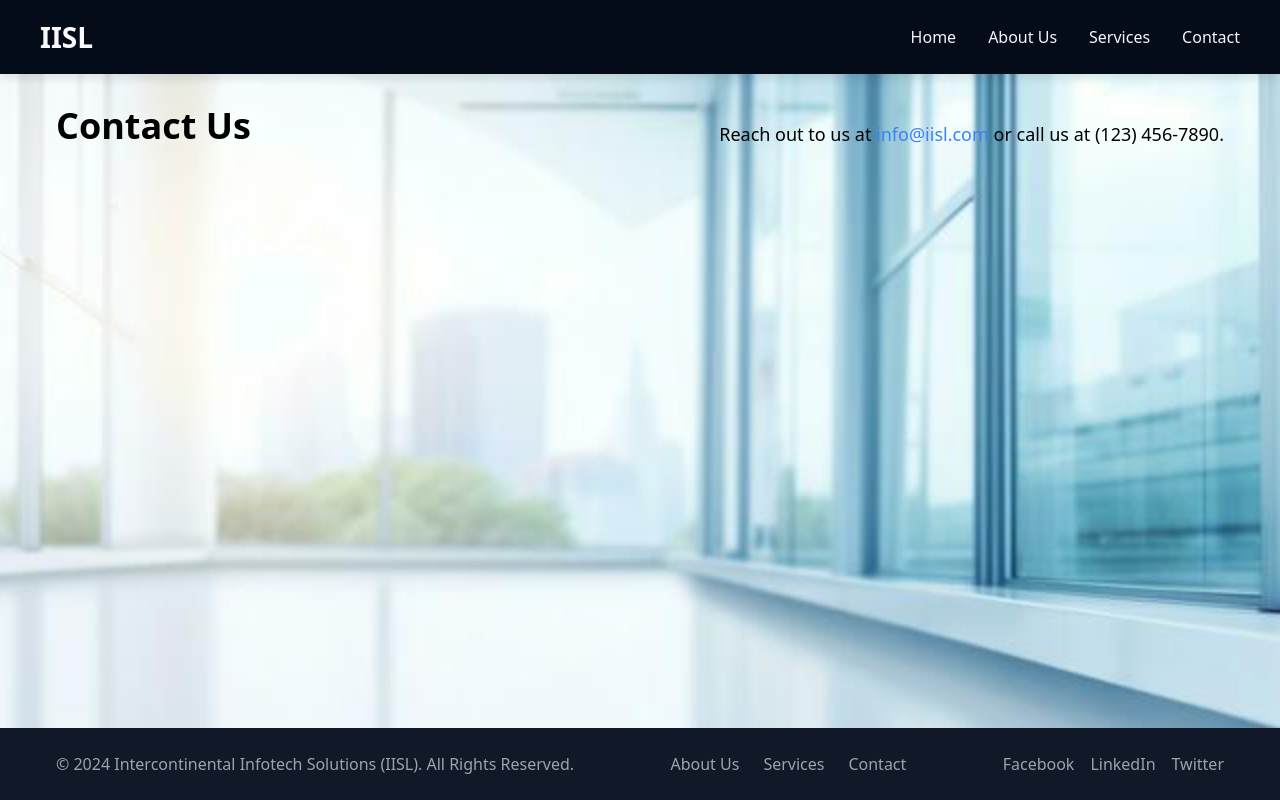
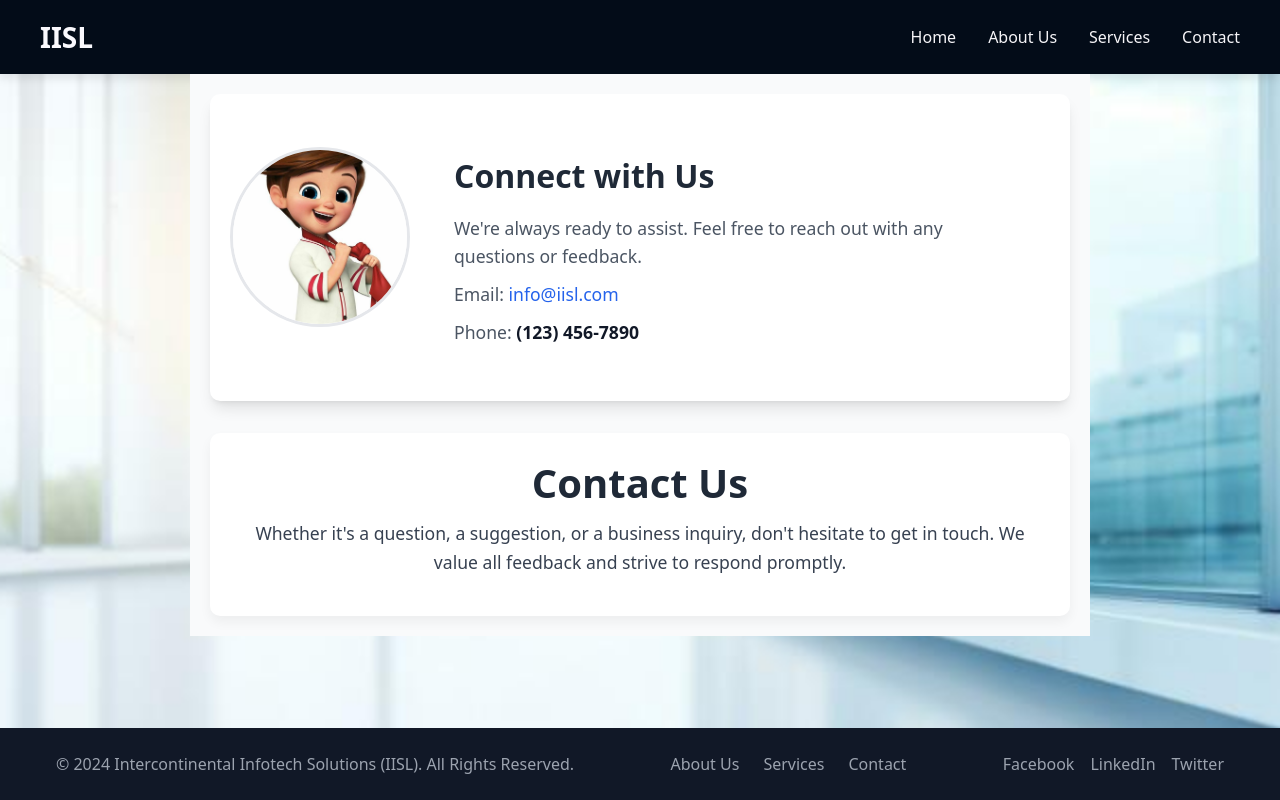
Before and after one commit to mperwe/iisl_website, a React (Create React App) app in the folder iisl-profile/: page /contact in a window 1280 px wide. Built offline with nearby package versions, Linux system fonts and the light colour scheme.

Commit message:
edit Contact Us page.

```diff
--- a/iisl-profile/src/components/Header.css
+++ b/iisl-profile/src/components/Header.css
@@ -3,7 +3,7 @@
   background-color: rgb(3, 12, 24);
   padding: 1rem 2rem;
   color: white;
-    position: relative;
+  position: static; /* Ensures the header is static */
   box-shadow: 0px 4px 10px rgba(0, 0, 0, 0.1);
 }
 
--- a/iisl-profile/src/pages/About.js
+++ b/iisl-profile/src/pages/About.js
@@ -44,7 +44,7 @@ const About = () => {
           <li>Software Development and Integration</li>
           <li>IT Training and Development</li>
           <li>Data Analytics and Business Intelligence</li>
-          <li>Network Infrastructure Design and Optimization</li>
+          <li>IT Training and Development</li>
         </ul>
       </div>
 
--- a/iisl-profile/src/pages/Contact.css
+++ b/iisl-profile/src/pages/Contact.css
@@ -1,16 +1,86 @@
-/* src/pages/Contact.css */
-.contact {
-    padding: 2rem;
-  }
+/* Main container styling */
+.contact-container {
+  max-width: 900px;
+  margin: auto;
+  padding: 20px;
+  background-color: #f9fafb;
+}
 
-  .contact h2 {
-    font-size: 2rem;
-    font-weight: bold;
-    color: #1e40af;
-  }
+/* Card styles */
+.contact-card {
+  display: flex;
+  align-items: center;
+  background-color: #ffffff;
+  padding: 20px;
+  border-radius: 10px;
+  transition: transform 0.3s ease, box-shadow 0.3s ease;
+}
 
-  .contact p {
-    font-size: 1.125rem;
-    margin-top: 1rem;
-    color: #4b5563;
-  }
+.contact-card:hover {
+  transform: translateY(-5px);
+  box-shadow: 0px 8px 16px rgba(0, 0, 0, 0.1);
+}
+
+.card-image {
+  width: 180px;
+  height: 180px;
+  object-fit: cover;
+  border-radius: 50%;
+  margin-right: 20px;
+  border: 3px solid #e5e7eb;
+}
+
+.card-content {
+  display: flex;
+  flex-direction: column;
+  justify-content: center;
+  flex: 1;
+}
+
+.card-title {
+  color: #1f2937;
+  font-size: 2rem;
+}
+
+.card-description {
+  color: #4b5563;
+  margin-bottom: 10px;
+  line-height: 1.6;
+}
+
+.contact-link {
+  color: #2563eb;
+  text-decoration: none;
+  font-weight: 500;
+}
+
+.contact-link:hover {
+  color: #1d4ed8;
+  text-decoration: underline;
+}
+
+.contact-phone {
+  font-weight: bold;
+  color: #111827;
+}
+
+/* Contact info styles */
+.contact-info {
+  text-align: center;
+  color: #1f2937;
+  background-color: #ffffff;
+  border-radius: 10px;
+  padding: 30px;
+  margin-top: 20px;
+  box-shadow: 0px 6px 12px rgba(0, 0, 0, 0.05);
+}
+
+.contact-info h2 {
+  font-size: 2.5rem;
+}
+
+.contact-info p {
+  color: #374151;
+  font-size: 1.1rem;
+  line-height: 1.7;
+}
--- a/iisl-profile/src/pages/Contacts.js
+++ b/iisl-profile/src/pages/Contacts.js
@@ -1,13 +1,32 @@
 import React from "react";
-import "./Contact.css"; // Link CSS
+import "./Contact.css";
+import boyImage from "../components/images/boy2.jpg";
 
 const Contact = () => {
   return (
-    <div className="container mx-auto px-4 py-8">
-      <h2 className="text-4xl font-bold mb-4">Contact Us</h2>
-      <p className="text-lg">
-        Reach out to us at <a href="mailto:info@iisl.com" className="text-blue-500">info@iisl.com</a> or call us at (123) 456-7890.
-      </p>
+    <div className="contact-container mx-auto px-4 py-8">
+      <div className="contact-card shadow-lg rounded-lg overflow-hidden mb-8">
+        <img src={boyImage} alt="Contact" className="card-image" />
+        <div className="card-content p-6">
+          <h2 className="card-title text-3xl font-bold mb-4">Connect with Us</h2>
+          <p className="card-description text-lg mb-4">
+            We're always ready to assist. Feel free to reach out with any questions or feedback.
+          </p>
+          <p className="card-description text-lg mb-2">
+            Email: <a href="mailto:info@iisl.com" className="contact-link">info@iisl.com</a>
+          </p>
+          <p className="card-description text-lg">
+            Phone: <span className="contact-phone">(123) 456-7890</span>
+          </p>
+        </div>
+      </div>
+
+      <div className="contact-info p-6 bg-white shadow-lg rounded-lg">
+        <h2 className="text-4xl font-bold mb-4">Contact Us</h2>
+        <p className="text-lg mb-2">
+          Whether it's a question, a suggestion, or a business inquiry, don't hesitate to get in touch. We value all feedback and strive to respond promptly.
+        </p>
+      </div>
     </div>
   );
 };
--- a/iisl-profile/src/pages/Home.js
+++ b/iisl-profile/src/pages/Home.js
@@ -1,5 +1,6 @@
 import React from "react";
 import "./Home.css"; // Link CSS
+import { Link } from "react-router-dom";
 
 const Home = () => {
   return (
@@ -11,11 +12,13 @@ const Home = () => {
           <p>
             World-class IT solutions for efficiency, innovation, and growth.
           </p>
-          <button className="cta-button">Contact Us Today</button>
+          <Link to = '/services'>
+          <button className="cta-button">Lets connect</button>
+
+          </Link>
         </div>
       </section>
 
-      {/* Services Section */}
       <section className="services-section">
         <h2>Our Services</h2>
         <div className="services-grid">
```
Lines whose indentation alone changed are shown as unchanged.
